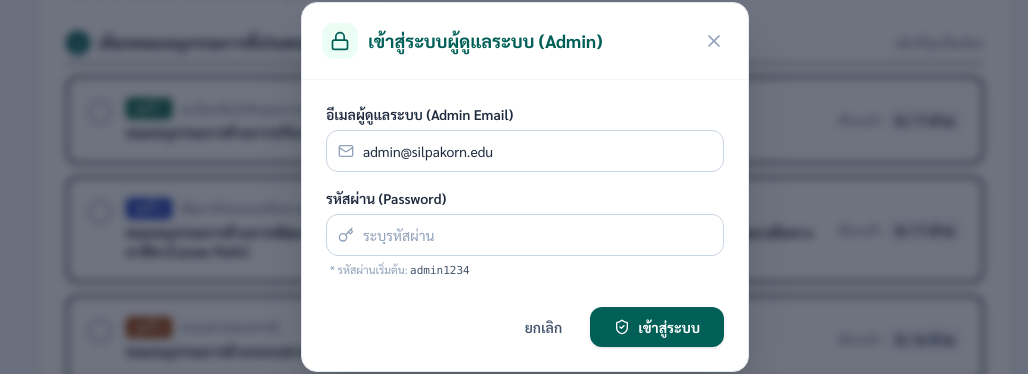
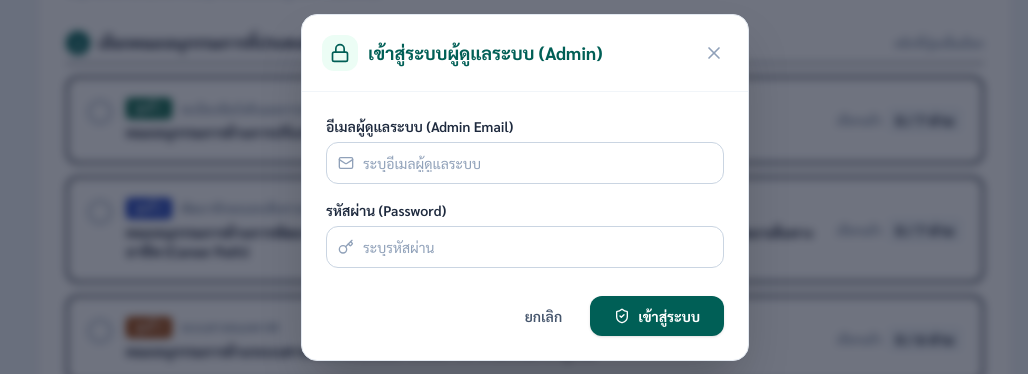
Before and after one commit to su-academicranking/hr-survey, a React (Vite) app: page / in a window 1280 px wide. Both pictures are taken after a click on the button "ผู้ดูแลระบบ". Shown: the part 774-1148 px from the top of the page, without its empty margins (115-1143 px from the left). Built offline with nearby package versions, Linux system fonts and the light colour scheme; no server answers.

Commit message:
feat(auth): improve admin login security
Remove hardcoded default password hint and clear email field by default to enhance login security and usability.

```diff
--- a/src/App.tsx
+++ b/src/App.tsx
@@ -315,7 +315,7 @@ export default function App() {
       localStorage.setItem(LOCAL_STORAGE_ADMIN_EMAIL_KEY, email || 'admin@silpakorn.edu');
       return { success: true };
     }
-    return { success: false, message: 'รหัสผ่านไม่ถูกต้อง (รหัสเริ่มต้น: admin1234)' };
+    return { success: false, message: 'อีเมลหรือรหัสผ่านไม่ถูกต้อง' };
   };
 
   const handleAdminLogout = () => {
--- a/src/components/AdminLoginModal.tsx
+++ b/src/components/AdminLoginModal.tsx
@@ -41,7 +41,7 @@ export const AdminLoginModal: React.FC<AdminLoginModalProps> = ({
   sheetConfig,
   onOpenSheetModal,
 }) => {
-  const [emailInput, setEmailInput] = useState('admin@silpakorn.edu');
+  const [emailInput, setEmailInput] = useState('');
   const [passwordInput, setPasswordInput] = useState('');
   const [errorMsg, setErrorMsg] = useState<string | null>(null);
   const [successMsg, setSuccessMsg] = useState<string | null>(null);
@@ -81,7 +81,7 @@ export const AdminLoginModal: React.FC<AdminLoginModalProps> = ({
           setSuccessMsg(null);
         }, 900);
       } else {
-        setErrorMsg(res.message || 'อีเมลหรือรหัสผ่านไม่ถูกต้อง (รหัสเริ่มต้น: admin1234)');
+        setErrorMsg(res.message || 'อีเมลหรือรหัสผ่านไม่ถูกต้อง');
       }
     } catch {
       setErrorMsg('เกิดข้อผิดพลาดในการตรวจสอบสิทธิ์');
@@ -343,9 +343,6 @@ export const AdminLoginModal: React.FC<AdminLoginModalProps> = ({
                     required
                   />
                 </div>
-                <p className="text-[11px] text-slate-400 pl-1">
-                  * รหัสผ่านเริ่มต้น: <span className="font-mono text-slate-600">admin1234</span>
-                </p>
               </div>
 
               {/* Bottom Actions matching screenshot */}
```
